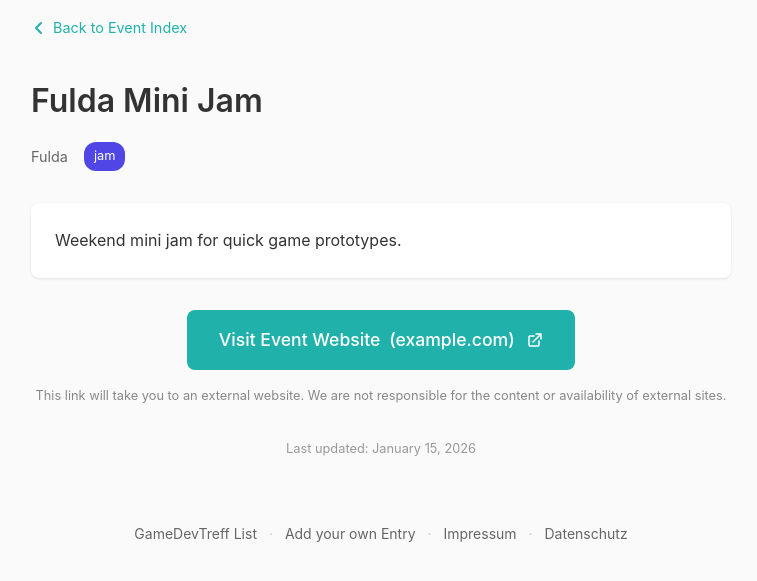
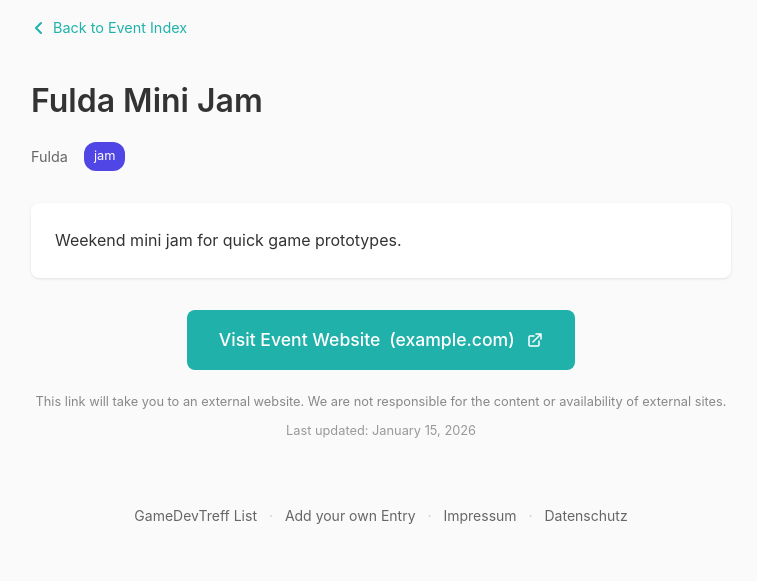
Before and after one commit to abregado/gamedev-index, a Jekyll site: the page built from _listings/fulda-jam.md, in a window 1280 px wide. Shown: the top 581 px of the page, without its empty margins (259-1016 px from the left). Built offline with Jekyll 4.4.1, drawn with Linux system fonts in a browser that asks for light colours.

Commit message:
Minor layout tweaks for event page
Moved button and disclaimer text further apart, to match the distance
between button and description. Also moved disclaimer and date of last
change closer together, to make them less prominent in the layout

```diff
--- a/assets/css/style.css
+++ b/assets/css/style.css
@@ -553,13 +553,13 @@ body {
 }
 
 .event-disclaimer {
-  margin: 1rem 0 0 0;
+  margin: 1.4rem 0 0 0;
   font-size: 0.8rem;
   color: #888;
 }
 
 .event-updated {
-  margin: 2rem 0 0 0;
+  margin: 0.5rem 0 0 0;
   font-size: 0.8rem;
   color: #999;
 }
```
